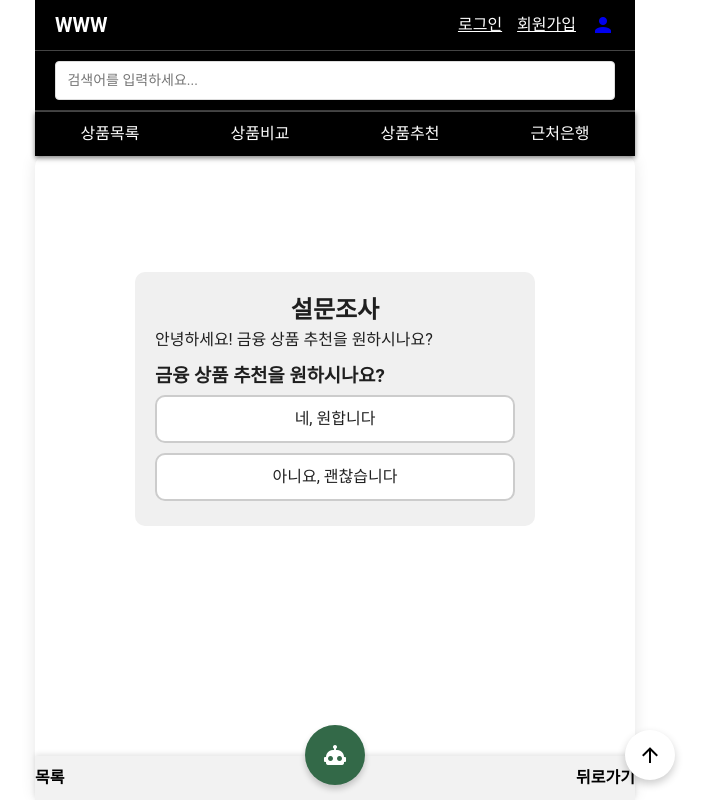
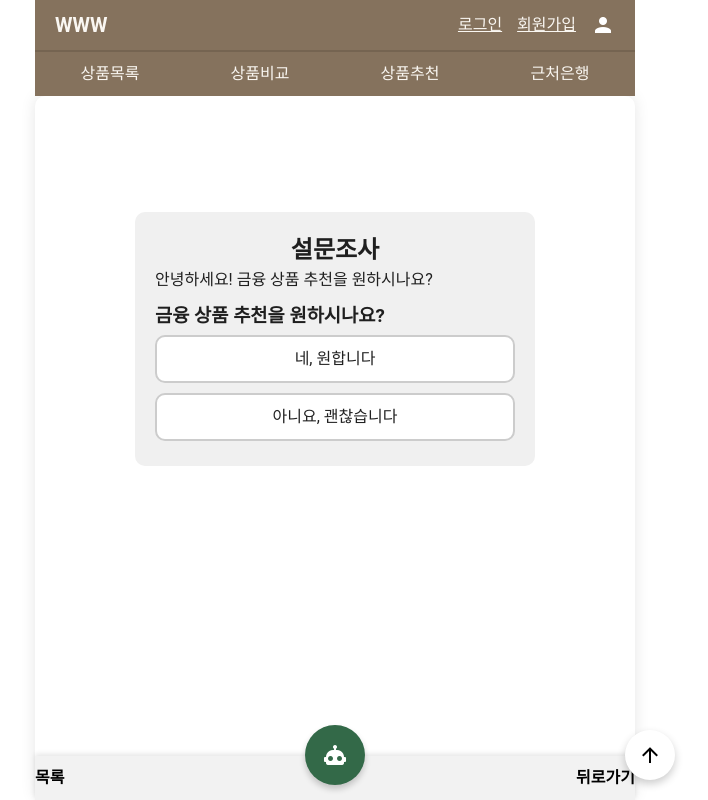
Before and after one commit to Jim-bu/final-pjt, a Vue app in the folder final-pjt-front/: page / in a window 1280 px wide. Shown: the whole page, without its empty margins (305-1013 px from the left). Built offline with nearby package versions, Linux system fonts and the light colour scheme; no server answers.

Commit message:
중간 점검

```diff
--- a/final-pjt-front/src/components/NavBar.vue
+++ b/final-pjt-front/src/components/NavBar.vue
@@ -11,23 +11,18 @@
           <span class="action-link" @click="goToPage('login')">로그인</span>
           <span class="action-link" @click="goToPage('signup')">회원가입</span>
         </template>
-        <RouterLink to="/mypage" exact-active-class="active">
-          <v-icon>mdi-account</v-icon>
+        <RouterLink
+          to="/mypage"
+          exact-active-class="active"
+          class="custom-link"
+        >
+          <v-icon class="custom-icon">mdi-account</v-icon>
         </RouterLink>
       </div>
     </div>
 
-    <!-- 두 번째 줄 -->
-    <div class="navbar-search">
-      <input
-        type="text"
-        placeholder=" 검색어를 입력하세요..."
-        class="search-input"
-      />
-    </div>
-
     <!-- 세 번째 줄 (Sticky) -->
-    <div class="navbar-bottom sticky">
+    <div class="navbar-bottom">
       <button class="nav-btn" @click="goToPage('productList')">상품목록</button>
       <button class="nav-btn" @click="goToPage('productcompare')">상품비교</button>
       <button class="nav-btn" @click="goToPage('recommendation')">상품추천</button>
@@ -83,9 +78,9 @@ export default {
   width: 100%;
   max-width: 600px;
   margin: 0 auto;
-  background-color: #000;
+  background-color: #85725d;
   color: #fff;
-  position: relative;
+  /* position: relative; */
   z-index: 1000;
 }
 
@@ -95,7 +90,9 @@ export default {
   justify-content: space-between;
   align-items: center;
   padding: 10px 20px;
-  border-bottom: 1px solid #444;
+  background-color: #85725d; /* 변경된 배경색 */
+  color: #faf7f2; /* 변경된 글씨색 */
+  border-bottom: 1px solid #756451;
 }
 
 .navbar-logo {
@@ -110,26 +107,9 @@ export default {
 }
 
 .action-link {
-  color: #fff;
+  color: #faf7f2;
   cursor: pointer;
   text-decoration: underline;
-}
-
-/* 두 번째 줄 */
-.navbar-search {
-  padding: 10px 20px;
-  border-bottom: 1px solid #444;
-}
-
-.search-input {
-  width: 100%;
-  padding: 8px;
-  font-size: 14px;
-  border: 1px solid #ddd;
-  border-radius: 4px;
-  background-color: #fff;
-  color: #000;
-  outline: none;
 }
 
 /* 세 번째 줄 (Sticky) */
@@ -138,15 +118,21 @@ export default {
   justify-content: space-around;
   align-items: center;
   padding: 10px 0;
-  background-color: #000;
-  border-top: 1px solid #444;
-}
-
-.sticky {
+  background-color: #85725d; /* 변경된 배경색 */
+  color: #faf7f2;
+  border-top: 1px solid #756451;
   position: sticky;
   top: 0;
   z-index: 1001;
-  box-shadow: 0px 2px 5px rgba(0, 0, 0, 0.5);
+}
+
+.custom-link {
+  text-decoration: none; /* 링크 기본 스타일 제거 */
+}
+
+.custom-icon {
+  color: #ffffff; /* 원하는 색상 적용 */
+  font-size: 24px; /* 아이콘 크기 조정 가능 */
 }
 
 /* 하단 네비게이션 */
```
